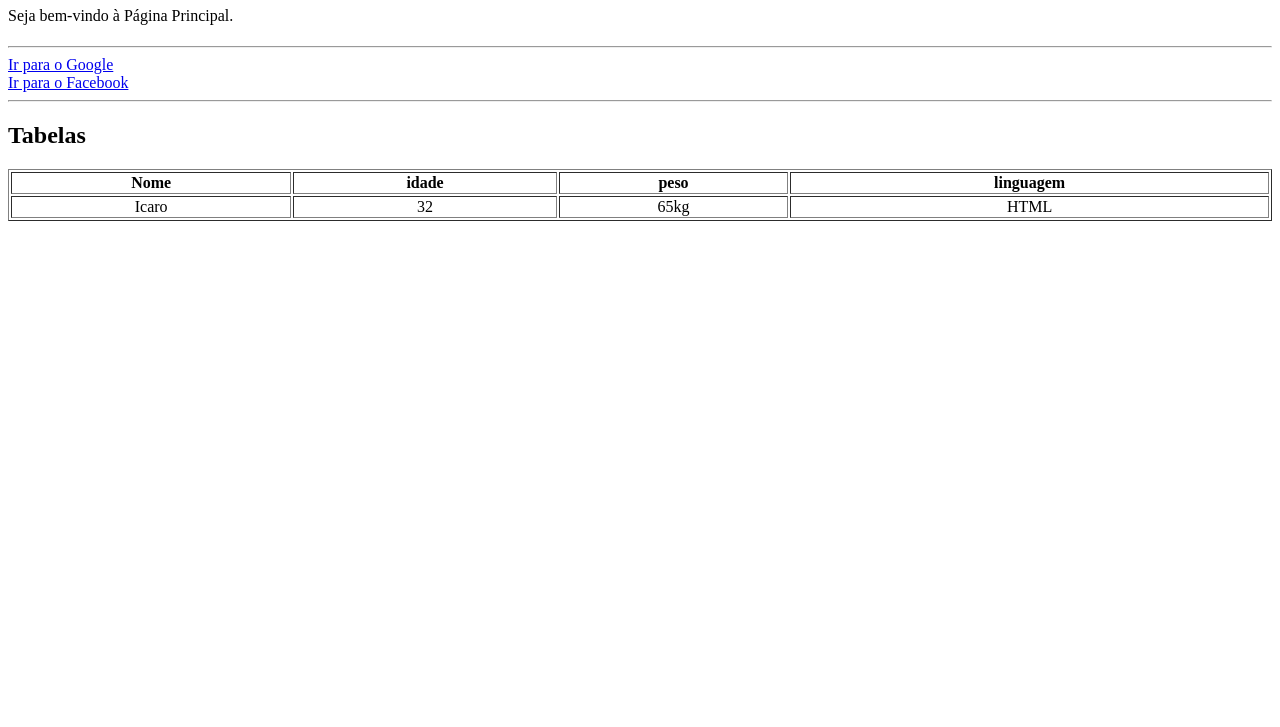
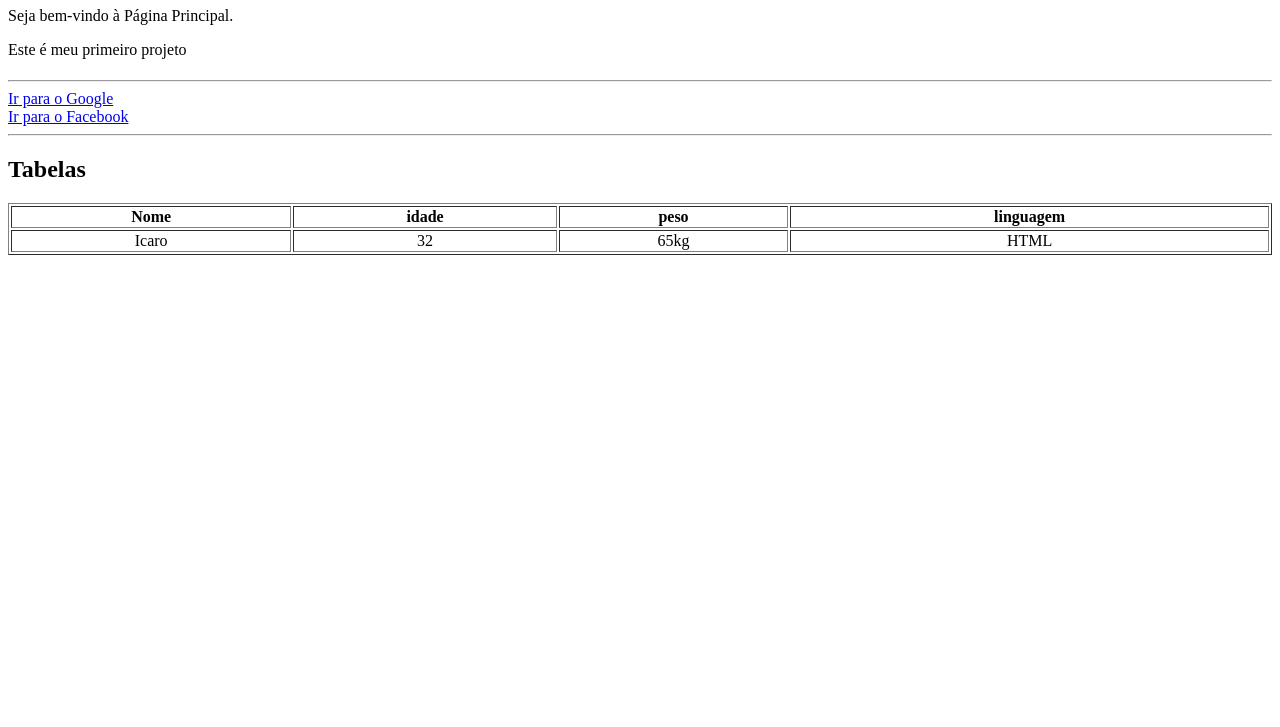
Before and after one commit to IcaroMiguel/repo-icaro, a plain HTML site: page index.html in a window 1280 px wide. Shown: the part 73-800 px from the top of the page. Drawn offline with Linux system fonts and the light colour scheme.

Commit message:
Aula 10 concluida: adiciona paragrafo

```diff
--- a/index.html
+++ b/index.html
@@ -10,6 +10,7 @@
     <h1><img src="img/estrela.png"> Principal <b></b></h1>
 
     <p>Seja bem-vindo à Página Principal.</p>
+    <p>Este é meu primeiro projeto</p>
 
     <address>
     </address>
```
